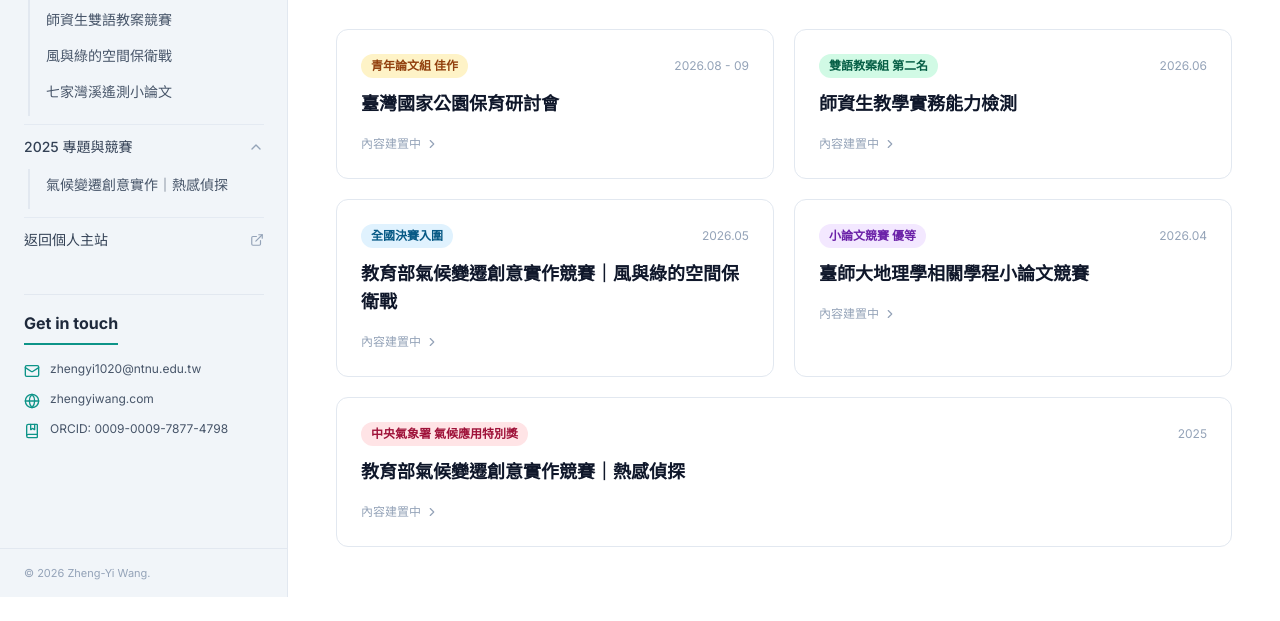
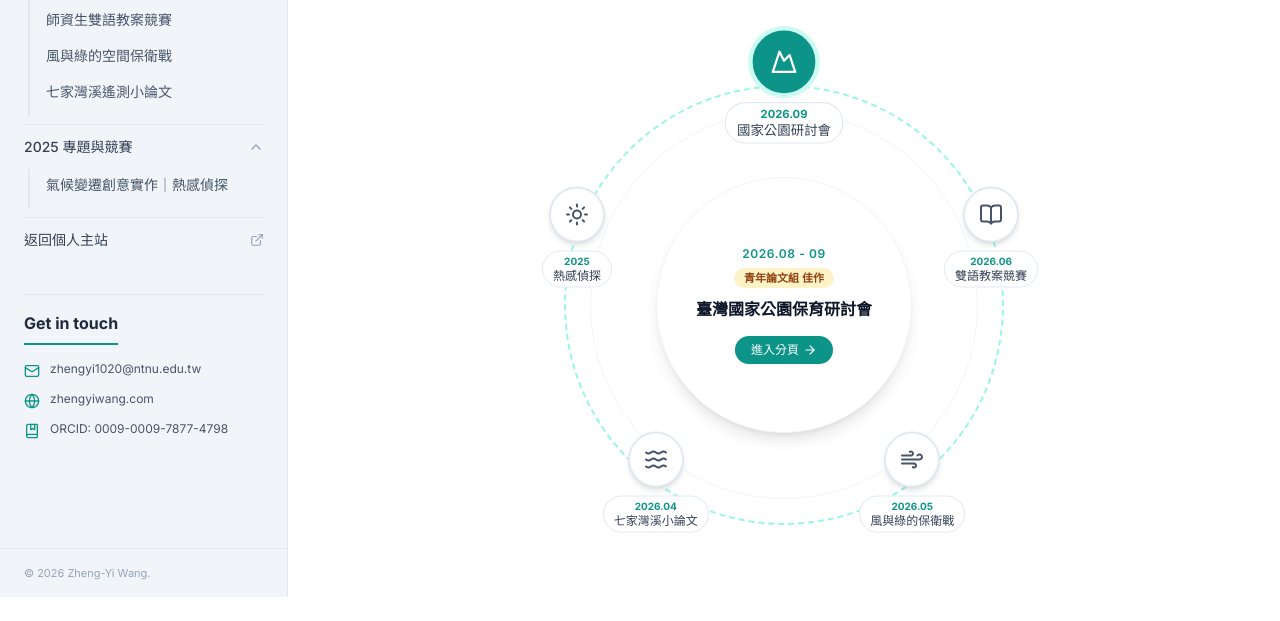
Before and after one commit to zywang1020/projectpage, a plain HTML site: page index.html in a window 1280 px wide. Shown: the part 203-824 px from the top of the page. Before the commit the page ends 800 px from the top, so only its background shows below. Drawn offline with nearby package versions, Linux system fonts and the light colour scheme.

Commit message:
Update index.html

```diff
--- a/index.html
+++ b/index.html
@@ -9,11 +9,22 @@
   <link rel="preconnect" href="https://fonts.gstatic.com" crossorigin>
   <link href="https://fonts.googleapis.com/css2?family=Inter:wght@400;500;600;700&family=Noto+Sans+TC:wght@400;500;700&display=swap" rel="stylesheet">
   <script src="https://unpkg.com/lucide@latest"></script>
-  <style>body { font-family: 'Inter', 'Noto Sans TC', sans-serif; }</style>
+  <style>
+    body { font-family: 'Inter', 'Noto Sans TC', sans-serif; }
+    .orbit-node {
+      transform: translate(-50%, -50%);
+      transition: all 0.25s cubic-bezier(0.4, 0, 0.2, 1);
+    }
+    .orbit-node.active {
+      transform: translate(-50%, -50%) scale(1.12);
+    }
+  </style>
 </head>
 <body class="bg-white text-slate-700 overflow-x-clip">
   <div id="app-layout" class="flex min-h-screen">
     <div class="flex-1 min-w-0 flex flex-col">
+
+      <!-- 頂部導覽列 -->
       <header class="sticky top-0 z-20 bg-white/95 backdrop-blur-sm px-6 sm:px-10 pt-5 pb-4">
         <div class="max-w-4xl mx-auto flex items-center justify-between pb-4 border-b-4 border-teal-600">
           <div class="flex items-center gap-3">
@@ -30,65 +41,186 @@
         </div>
       </header>
 
+      <!-- 主要內容區 -->
       <main class="flex-1 px-6 sm:px-10 py-8">
         <div class="max-w-4xl mx-auto">
-          <div class="mb-8">
-            <h1 class="text-2xl sm:text-3xl font-bold text-slate-900 mb-3">專題與競賽歷程</h1>
+
+          <div class="mb-10">
+            <h1 class="text-2xl sm:text-3xl font-bold text-slate-900 mb-3">專題與競賽軌跡</h1>
             <p class="text-slate-600 text-sm sm:text-base leading-relaxed">
-              聚焦於水文與氣候變遷分析與雙語及地理教育。請從左側選單或下方卡片點選各項競賽專案。
+              聚焦於水文與氣候變遷分析、空間資訊遙測、環境模擬與雙語地理教育。點擊圓形時間軸上的節點，瀏覽各階段成果分頁。
             </p>
           </div>
 
-          <div class="grid grid-cols-1 md:grid-cols-2 gap-5">
-            <a href="np2026.html" class="block group bg-white rounded-xl p-6 border border-slate-200 hover:border-teal-500 hover:shadow-md transition-all">
-              <div class="flex items-center justify-between mb-3">
-                <span class="text-xs font-semibold px-2.5 py-1 rounded-full bg-amber-100 text-amber-800">青年論文組 佳作</span>
-                <span class="text-xs text-slate-400">2026.08 - 09</span>
+          <!-- 電腦版：互動式圓形時間軸 -->
+          <div class="hidden md:flex justify-center items-center py-12 my-4">
+            <div class="relative w-[440px] h-[440px] rounded-full border-2 border-dashed border-teal-200 flex items-center justify-center">
+
+              <!-- 裝飾內圈 -->
+              <div class="absolute inset-6 rounded-full border border-slate-100 pointer-events-none"></div>
+
+              <!-- 圓心動態展示卡 -->
+              <div id="orbit-center" class="relative z-10 w-64 h-64 rounded-full bg-white shadow-lg border border-slate-100 p-6 flex flex-col items-center justify-center text-center transition-all duration-300">
+                <span id="center-date" class="text-xs font-semibold text-teal-600 tracking-wider mb-1.5"></span>
+                <span id="center-badge" class="text-[11px] font-semibold px-2.5 py-0.5 rounded-full mb-2.5"></span>
+                <h2 id="center-title" class="text-base font-bold text-slate-900 leading-snug mb-4 line-clamp-3"></h2>
+                <a id="center-link" href="#" class="inline-flex items-center gap-1 px-4 py-1.5 rounded-full bg-teal-600 text-white text-xs font-medium hover:bg-teal-700 transition-colors shadow-sm">
+                  <span>進入分頁</span>
+                  <i data-lucide="arrow-right" class="w-3.5 h-3.5"></i>
+                </a>
               </div>
-              <h3 class="font-bold text-lg text-slate-900 group-hover:text-teal-700 transition-colors mb-3">臺灣國家公園保育研討會</h3>
-              <span class="inline-flex items-center gap-1 text-xs font-medium text-slate-400">內容建置中 <i data-lucide="chevron-right" class="w-3.5 h-3.5"></i></span>
-            </a>
 
-            <a href="bilingual2026.html" class="block group bg-white rounded-xl p-6 border border-slate-200 hover:border-teal-500 hover:shadow-md transition-all">
-              <div class="flex items-center justify-between mb-3">
-                <span class="text-xs font-semibold px-2.5 py-1 rounded-full bg-emerald-100 text-emerald-800">雙語教案組 第二名</span>
-                <span class="text-xs text-slate-400">2026.06</span>
-              </div>
-              <h3 class="font-bold text-lg text-slate-900 group-hover:text-teal-700 transition-colors mb-3">師資生教學實務能力檢測</h3>
-              <span class="inline-flex items-center gap-1 text-xs font-medium text-slate-400">內容建置中 <i data-lucide="chevron-right" class="w-3.5 h-3.5"></i></span>
-            </a>
+              <!-- 5 個圓周節點容器（由 JS 動態定位） -->
+              <div id="orbit-nodes"></div>
+            </div>
+          </div>
 
-            <a href="climate2026.html" class="block group bg-white rounded-xl p-6 border border-slate-200 hover:border-teal-500 hover:shadow-md transition-all">
-              <div class="flex items-center justify-between mb-3">
-                <span class="text-xs font-semibold px-2.5 py-1 rounded-full bg-sky-100 text-sky-800">全國決賽入圍</span>
-                <span class="text-xs text-slate-400">2026.05</span>
-              </div>
-              <h3 class="font-bold text-lg text-slate-900 group-hover:text-teal-700 transition-colors mb-3">教育部氣候變遷創意實作競賽｜風與綠的空間保衛戰</h3>
-              <span class="inline-flex items-center gap-1 text-xs font-medium text-slate-400">內容建置中 <i data-lucide="chevron-right" class="w-3.5 h-3.5"></i></span>
-            </a>
+          <!-- 手機版：直式圓點時間軸 -->
+          <div id="mobile-timeline" class="md:hidden relative border-l-2 border-teal-200 ml-4 space-y-6 pb-4"></div>
 
-            <a href="gis2026.html" class="block group bg-white rounded-xl p-6 border border-slate-200 hover:border-teal-500 hover:shadow-md transition-all">
-              <div class="flex items-center justify-between mb-3">
-                <span class="text-xs font-semibold px-2.5 py-1 rounded-full bg-purple-100 text-purple-800">小論文競賽 優等</span>
-                <span class="text-xs text-slate-400">2026.04</span>
-              </div>
-              <h3 class="font-bold text-lg text-slate-900 group-hover:text-teal-700 transition-colors mb-3">臺師大地理學相關學程小論文競賽</h3>
-              <span class="inline-flex items-center gap-1 text-xs font-medium text-slate-400">內容建置中 <i data-lucide="chevron-right" class="w-3.5 h-3.5"></i></span>
-            </a>
-
-            <a href="climate2025.html" class="block group bg-white rounded-xl p-6 border border-slate-200 hover:border-teal-500 hover:shadow-md transition-all md:col-span-2">
-              <div class="flex items-center justify-between mb-3">
-                <span class="text-xs font-semibold px-2.5 py-1 rounded-full bg-rose-100 text-rose-800">中央氣象署 氣候應用特別獎</span>
-                <span class="text-xs text-slate-400">2025</span>
-              </div>
-              <h3 class="font-bold text-lg text-slate-900 group-hover:text-teal-700 transition-colors mb-3">教育部氣候變遷創意實作競賽｜熱感偵探</h3>
-              <span class="inline-flex items-center gap-1 text-xs font-medium text-slate-400">內容建置中 <i data-lucide="chevron-right" class="w-3.5 h-3.5"></i></span>
-            </a>
-          </div>
         </div>
       </main>
     </div>
   </div>
+
+  <!-- 環形時間軸資料與互動腳本 -->
+  <script>
+    const milestones = [
+      {
+        id: 'np2026',
+        date: '2026.08 - 09',
+        shortDate: '2026.09',
+        shortLabel: '國家公園研討會',
+        title: '臺灣國家公園保育研討會',
+        badge: '青年論文組 佳作',
+        badgeClass: 'bg-amber-100 text-amber-800',
+        icon: 'mountain',
+        url: 'np2026.html',
+        // 圓周位置（頂部 0° 順時針排列）
+        top: '0%', left: '50%'
+      },
+      {
+        id: 'bilingual2026',
+        date: '2026.06',
+        shortDate: '2026.06',
+        shortLabel: '雙語教案競賽',
+        title: '師資生教學實務能力檢測',
+        badge: '雙語教案組 第二名',
+        badgeClass: 'bg-emerald-100 text-emerald-800',
+        icon: 'book-open',
+        url: 'bilingual2026.html',
+        top: '34.5%', left: '97.5%'
+      },
+      {
+        id: 'climate2026',
+        date: '2026.05',
+        shortDate: '2026.05',
+        shortLabel: '風與綠的保衛戰',
+        title: '教育部氣候變遷創意實作｜風與綠的空間保衛戰',
+        badge: '全國決賽入圍',
+        badgeClass: 'bg-sky-100 text-sky-800',
+        icon: 'wind',
+        url: 'climate2026.html',
+        top: '90.5%', left: '79.4%'
+      },
+      {
+        id: 'gis2026',
+        date: '2026.04',
+        shortDate: '2026.04',
+        shortLabel: '七家灣溪小論文',
+        title: '臺師大地理學相關學程小論文競賽',
+        badge: '小論文競賽 優等',
+        badgeClass: 'bg-purple-100 text-purple-800',
+        icon: 'waves',
+        url: 'gis2026.html',
+        top: '90.5%', left: '20.6%'
+      },
+      {
+        id: 'climate2025',
+        date: '2025',
+        shortDate: '2025',
+        shortLabel: '熱感偵探',
+        title: '教育部氣候變遷創意實作｜熱感偵探',
+        badge: '中央氣象署 特別獎',
+        badgeClass: 'bg-rose-100 text-rose-800',
+        icon: 'sun',
+        url: 'climate2025.html',
+        top: '34.5%', left: '2.5%'
+      }
+    ];
+
+    function renderTimelines() {
+      const orbitContainer = document.getElementById('orbit-nodes');
+      const mobileContainer = document.getElementById('mobile-timeline');
+
+      // 產生電腦版圓周節點
+      orbitContainer.innerHTML = milestones.map((item, idx) => `
+        <button
+          onclick="selectMilestone(${idx})"
+          onmouseenter="selectMilestone(${idx})"
+          data-idx="${idx}"
+          style="top: ${item.top}; left: ${item.left};"
+          class="orbit-node absolute z-20 flex flex-col items-center group focus:outline-none">
+          <div class="node-circle w-14 h-14 rounded-full bg-white border-2 border-slate-200 shadow-md flex items-center justify-center text-slate-600 group-hover:border-teal-500 group-hover:text-teal-600 transition-colors">
+            <i data-lucide="${item.icon}" class="w-6 h-6"></i>
+          </div>
+          <div class="mt-2 px-2.5 py-1 rounded-full bg-white/95 border border-slate-200 shadow-xs text-center whitespace-nowrap">
+            <span class="block text-[10px] font-bold text-teal-600 leading-none mb-0.5">${item.shortDate}</span>
+            <span class="block text-xs font-medium text-slate-700 leading-tight">${item.shortLabel}</span>
+          </div>
+        </button>
+      `).join('');
+
+      // 產生手機版直式圓點時間軸
+      mobileContainer.innerHTML = milestones.map(item => `
+        <div class="relative pl-7">
+          <div class="absolute -left-[11px] top-1.5 w-5 h-5 rounded-full bg-teal-600 border-4 border-white shadow-xs"></div>
+          <a href="${item.url}" class="block bg-white rounded-xl p-4 border border-slate-200 hover:border-teal-500 transition-all shadow-xs">
+            <div class="flex items-center justify-between gap-2 mb-2">
+              <span class="text-xs font-semibold px-2 py-0.5 rounded-full ${item.badgeClass}">${item.badge}</span>
+              <span class="text-xs text-slate-400">${item.date}</span>
+            </div>
+            <h3 class="font-bold text-sm text-slate-900 mb-1">${item.title}</h3>
+            <span class="inline-flex items-center gap-1 text-xs font-medium text-teal-600">
+              進入分頁 <i data-lucide="chevron-right" class="w-3.5 h-3.5"></i>
+            </span>
+          </a>
+        </div>
+      `).join('');
+
+      selectMilestone(0);
+    }
+
+    function selectMilestone(index) {
+      const item = milestones[index];
+
+      // 更新圓心內容
+      document.getElementById('center-date').textContent = item.date;
+      const badgeEl = document.getElementById('center-badge');
+      badgeEl.textContent = item.badge;
+      badgeEl.className = `text-[11px] font-semibold px-2.5 py-0.5 rounded-full mb-2.5 ${item.badgeClass}`;
+      document.getElementById('center-title').textContent = item.title;
+      document.getElementById('center-link').href = item.url;
+
+      // 更新選中節點樣式
+      document.querySelectorAll('.orbit-node').forEach((btn, idx) => {
+        const circle = btn.querySelector('.node-circle');
+        if (idx === index) {
+          btn.classList.add('active');
+          circle.classList.remove('bg-white', 'border-slate-200', 'text-slate-600');
+          circle.classList.add('bg-teal-600', 'border-teal-600', 'text-white', 'ring-4', 'ring-teal-100');
+        } else {
+          btn.classList.remove('active');
+          circle.classList.add('bg-white', 'border-slate-200', 'text-slate-600');
+          circle.classList.remove('bg-teal-600', 'border-teal-600', 'text-white', 'ring-4', 'ring-teal-100');
+        }
+      });
+
+      if (window.lucide) lucide.createIcons();
+    }
+
+    document.addEventListener('DOMContentLoaded', renderTimelines);
+  </script>
   <script src="menu.js"></script>
 </body>
 </html>
```
